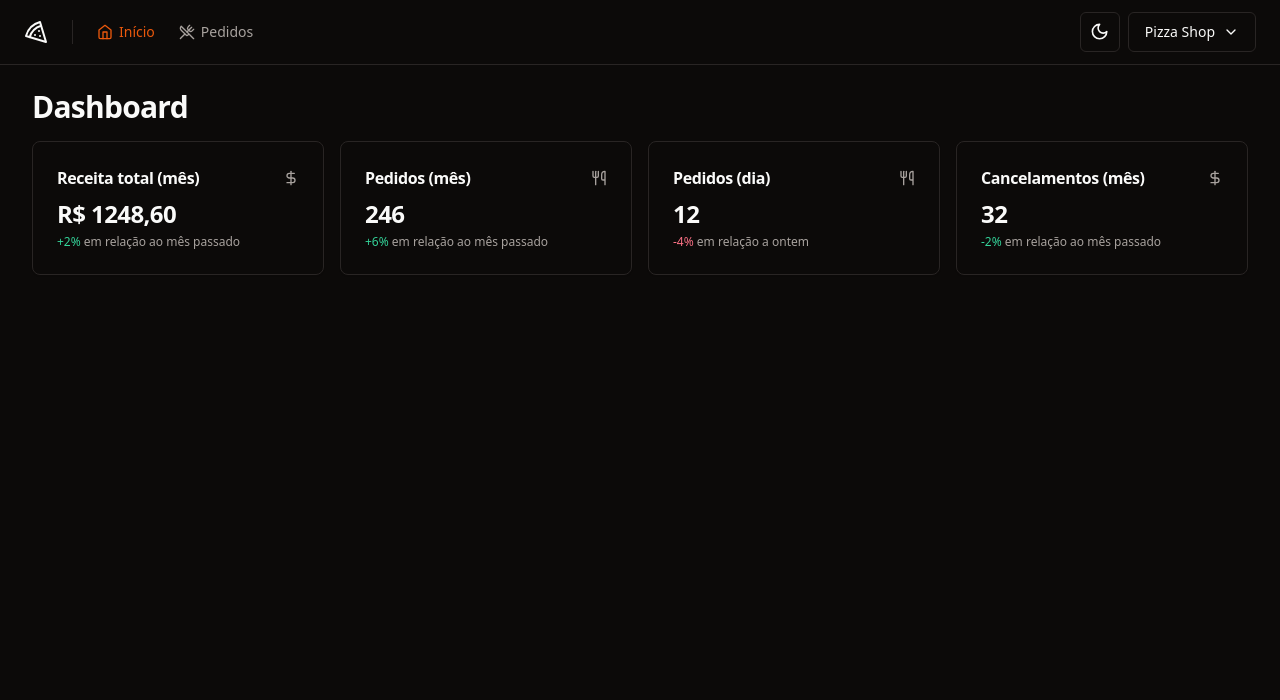
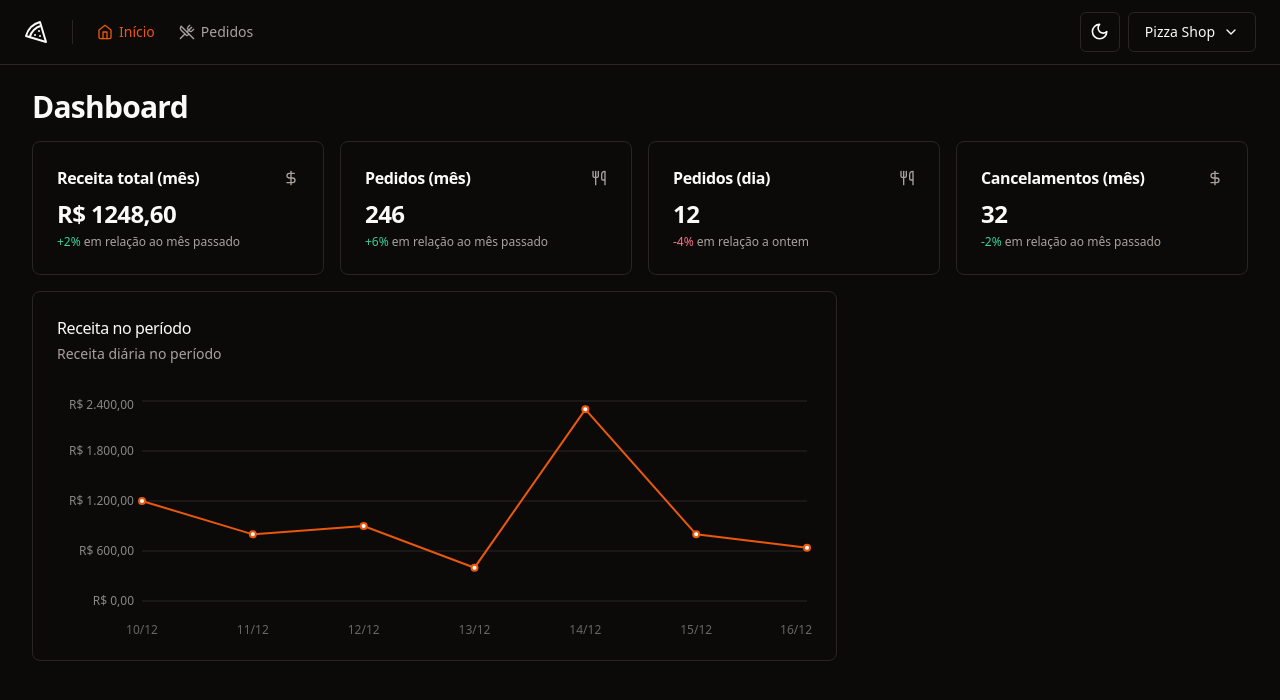
Before and after one commit to vickttor/pizzashop, a React app: page / in a window 1280 px wide. Shown: the top 700 px of the page. Built offline with nearby package versions, Linux system fonts and the light colour scheme; the HTML template or start-up script is replaced by a standard one.

Commit message:
feat: :sparkles: added revenue chart in dashboard page

```diff
--- a/package.json
+++ b/package.json
@@ -28,6 +28,7 @@
     "react-helmet-async": "^2.0.4",
     "react-hook-form": "^7.49.3",
     "react-router-dom": "^6.21.1",
+    "recharts": "^2.10.4",
     "sonner": "^1.3.1",
     "sort-by": "^1.2.0",
     "tailwind-merge": "^2.2.0",
--- a/src/pages/app/dashboard/dashboard.tsx
+++ b/src/pages/app/dashboard/dashboard.tsx
@@ -4,6 +4,7 @@
 import { MonthCanceledOrdersAmountCard } from './month-canceled-orders-amount'
 import { MonthOrdersAmountCard } from './month-orders-amount-card'
 import { MonthRevenueCard } from './month-revenue-card'
+import { RevenueChart } from './revenue-chart'
 
 export function Dashboard() {
   return (
@@ -18,6 +19,10 @@
           <DayOrdersAmountCard />
           <MonthCanceledOrdersAmountCard />
         </div>
+
+        <div className="grid grid-cols-9 gap-4">
+          <RevenueChart />
+        </div>
       </div>
     </>
   )
--- /dev/null
+++ b/src/pages/app/dashboard/revenue-chart.tsx
@@ -0,0 +1,71 @@
+import {
+  CartesianGrid,
+  Line,
+  LineChart,
+  ResponsiveContainer,
+  XAxis,
+  YAxis,
+} from 'recharts'
+import colors from 'tailwindcss/colors'
+
+import {
+  Card,
+  CardContent,
+  CardDescription,
+  CardHeader,
+  CardTitle,
+} from '@/components/ui/card'
+
+const data = [
+  { date: '10/12', revenue: 1200 },
+  { date: '11/12', revenue: 800 },
+  { date: '12/12', revenue: 900 },
+  { date: '13/12', revenue: 400 },
+  { date: '14/12', revenue: 2300 },
+  { date: '15/12', revenue: 800 },
+  { date: '16/12', revenue: 640 },
+]
+
+export function RevenueChart() {
+  return (
+    <Card className="col-span-6">
+      <CardHeader className="flex-row items-center justify-between pb-8">
+        <div className="space-y-1">
+          <CardTitle className="text-base font-medium">
+            Receita no período
+          </CardTitle>
+          <CardDescription>Receita diária no período</CardDescription>
+        </div>
+      </CardHeader>
+      <CardContent>
+        <ResponsiveContainer width="100%" height={240}>
+          <LineChart data={data} style={{ fontSize: 12 }}>
+            <YAxis
+              stroke="#888"
+              axisLine={false}
+              tickLine={false}
+              width={80}
+              tickFormatter={(value: number) =>
+                value.toLocaleString('pt-BR', {
+                  style: 'currency',
+                  currency: 'BRL',
+                })
+              }
+            />
+
+            <XAxis dataKey={'date'} tickLine={false} axisLine={false} dy={16} />
+
+            <CartesianGrid vertical={false} className="stroke-muted" />
+
+            <Line
+              type="linear"
+              strokeWidth={2}
+              dataKey={'revenue'}
+              stroke={colors.orange['600']}
+            />
+          </LineChart>
+        </ResponsiveContainer>
+      </CardContent>
+    </Card>
+  )
+}
```
Also changed, not shown: 1 other file (tests, documents, lock files or other folders).
